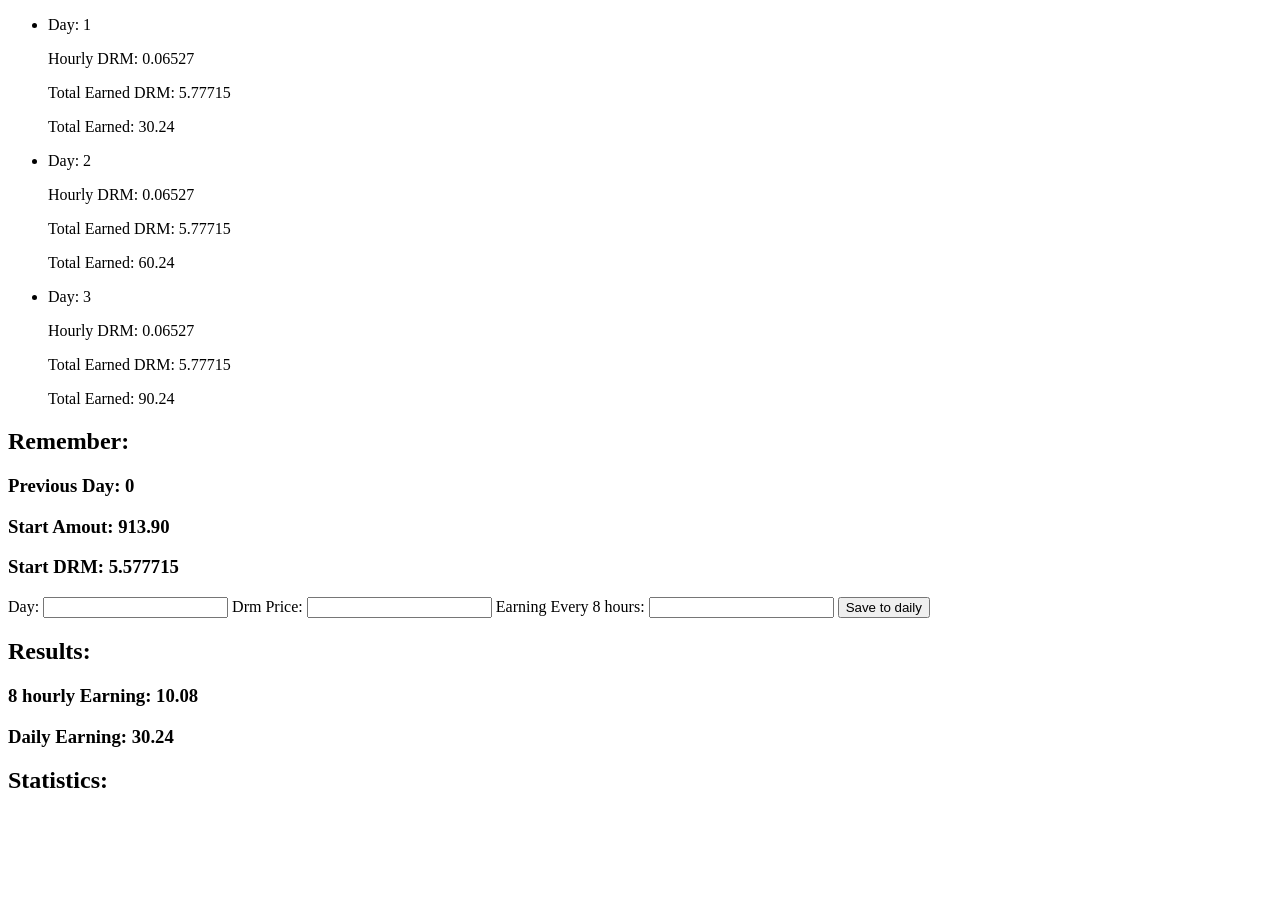
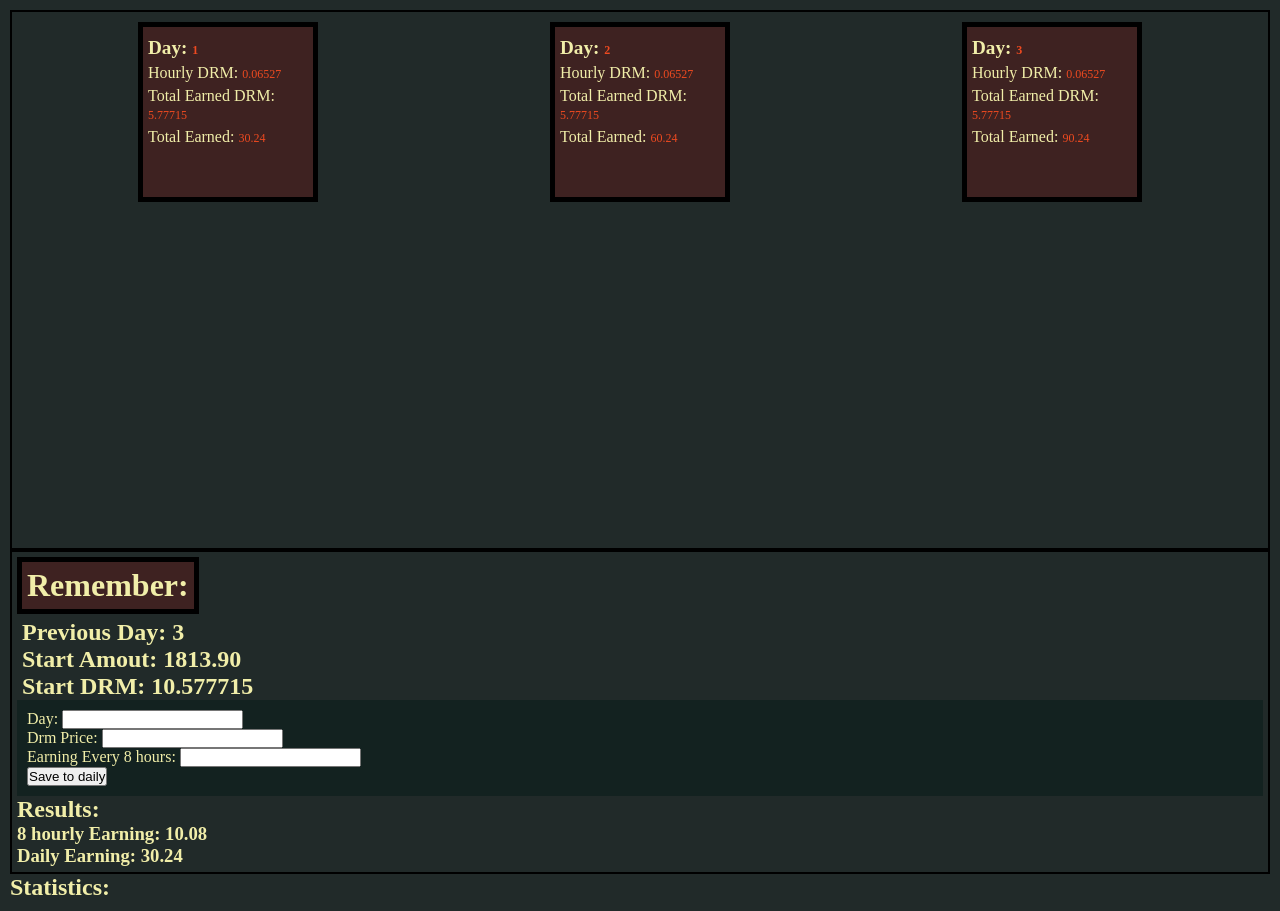
Before and after one commit to shpintzOG/crypt0-tracker, a plain HTML site: page index.html in a window 1280 px wide. Before the commit the page ends 814 px from the top, so only its background shows below. Drawn offline with Linux system fonts and the light colour scheme.

Commit message:
finished beta styles

```diff
--- a/index.html
+++ b/index.html
@@ -5,6 +5,8 @@
   <meta http-equiv="X-UA-Compatible" content="IE=edge">
   <meta name="viewport" content="width=device-width, initial-scale=1.0">
   <title>Daily-Drm_Cal</title>
+  <link rel="stylesheet" href="./style.css">
+  <script src="./cal2.js"></script>
 </head>
 <body>
 
@@ -12,30 +14,30 @@
   <main>
 
     <!-- Every other day list - Player Card -->
-    <ul class=player-card list">
+    <ul class="player-card-list">
 
       <li class="player-card-item">
         <!-- Day: 1 -->
-        <p>Day: <span>1</span></p>
-        <p>Hourly DRM: <span>0.06527</span></p>
-        <p>Total Earned DRM: <span>5.77715</span></p>
-        <p>Total Earned: <span>30.24</span></p>
+        <p>Day: <span class="input-values">1</span></p>
+        <p>Hourly DRM: <span class="input-values">0.06527</span></p>
+        <p>Total Earned DRM: <span class="input-values">5.77715</span></p>
+        <p>Total Earned: <span class="input-values">30.24</span></p>
       </li>
 
       <li class="player-card-item">
         <!-- Day: 2 -->
-        <p>Day: <span>2</span></p>
-        <p>Hourly DRM: <span>0.06527</span></p>
-        <p>Total Earned DRM: <span>5.77715</span></p>
-        <p>Total Earned: <span>60.24</span></p>
+        <p>Day: <span class="input-values">2</span></p>
+        <p>Hourly DRM: <span class="input-values">0.06527</span></p>
+        <p>Total Earned DRM: <span class="input-values">5.77715</span></p>
+        <p>Total Earned: <span class="input-values">60.24</span></p>
       </li>
 
       <li class="player-card-item">
         <!-- Day: 3 -->
-        <p>Day: <span>3</span></p>
-        <p>Hourly DRM: <span>0.06527</span></p>
-        <p>Total Earned DRM: <span>5.77715</span></p>
-        <p>Total Earned: <span>90.24</span></p>
+        <p>Day: <span class="input-values">3</span></p>
+        <p>Hourly DRM: <span class="input-values">0.06527</span></p>
+        <p>Total Earned DRM: <span class="input-values">5.77715</span></p>
+        <p>Total Earned: <span class="input-values">90.24</span></p>
       </li>
 
     </ul>
@@ -46,24 +48,28 @@
       <!-- section Previous header -->
       <header class="section-header">
         <h2>Remember: </h2>
-        <h3>Previous Day: <span id="previous-day">0</span></h3>
-        <h3>Start Amout: <span id="start-amount">913.90</span></h3>
-        <h3>Start DRM: <span id="start-drm">5.577715</span></h3>
+        <h3>Previous Day: <span id="previous-day">3</span></h3>
+        <h3>Start Amout: <span id="start-amount">1813.90</span></h3>
+        <h3>Start DRM: <span id="start-drm">10.577715</span></h3>
       </header>
 
 
       <form class="section-form">
 
+        <div class="form-inputs">
           <label for="day">Day:</label>
           <input type="number" id="day" name="day" />
+        </div>
 
-
+        <div class="form-inputs">
           <label for="price-of-drm">Drm Price:</label>
           <input type="number" id="price-of-drm" name="price-of-drm" />
+        </div>
 
-
+        <div class="form-inputs">
           <label for="earning">Earning Every 8 hours:</label>
           <input type="number" id="earning" name="earning" />
+        </div>
 
         <button type="submit">Save to daily</button>
 
--- a/style.css
+++ b/style.css
@@ -0,0 +1,82 @@
+*{
+  margin: 0;
+  padding: 0;
+  box-sizing: border-box;
+}
+
+body{
+  background-color: #212A29;
+  color: #f1EEA9;
+}
+
+main{
+  width: 100%;
+  padding: 10px;
+}
+/* -- Player Card -- */
+.player-card-list{
+  display: flex;
+  justify-content: space-around;
+  width: 100%;
+  height: 540px;
+  flex-wrap: wrap;
+  list-style-type: none;
+  padding: 10px;
+  border: 2px solid black;
+}
+
+.player-card-item{
+  background-color: #3E2221;
+  width: 180px;
+  height: 180px;
+  padding: 5px;
+  border: 5px solid black;
+  transition: all 1000ms cubic-bezier(0.175, 0.885, 0.32, 1.275);
+}
+.player-card-item:hover{
+  border-color: #8A9524;
+}
+
+.player-card-item p{
+  margin: 5px 0;
+}
+.player-card-item p:nth-child(1){
+  font-weight: bold;
+  font-size: 1.2rem;
+}
+.input-values{
+  color: #EE4A20;
+  font-size: 12px;
+}
+
+/* Submit Form */
+.recap-update-station{
+  padding: 5px;
+  width: 100%;
+  border: 2px solid black;
+}
+
+.section-header h2{
+  font-size: 2rem;
+  display: inline-block;
+  background-color: #3E2221;
+  padding: 5px;
+  border: 5px solid black;
+  margin-bottom: 5px;
+}
+
+.section-header h3{
+  font-size: 1.5rem;
+  text-transform: capitalize;
+  margin-left: 5px;
+}
+
+.section-form{
+  width: 100%;
+  background-color: #132220;
+  padding: 10px;
+  display: flex;
+  flex-direction: column;
+  justify-content: flex-start;
+  align-items: flex-start;
+}
```
Also changed, not shown: 1 other file. Lines whose indentation alone changed are shown as unchanged.
